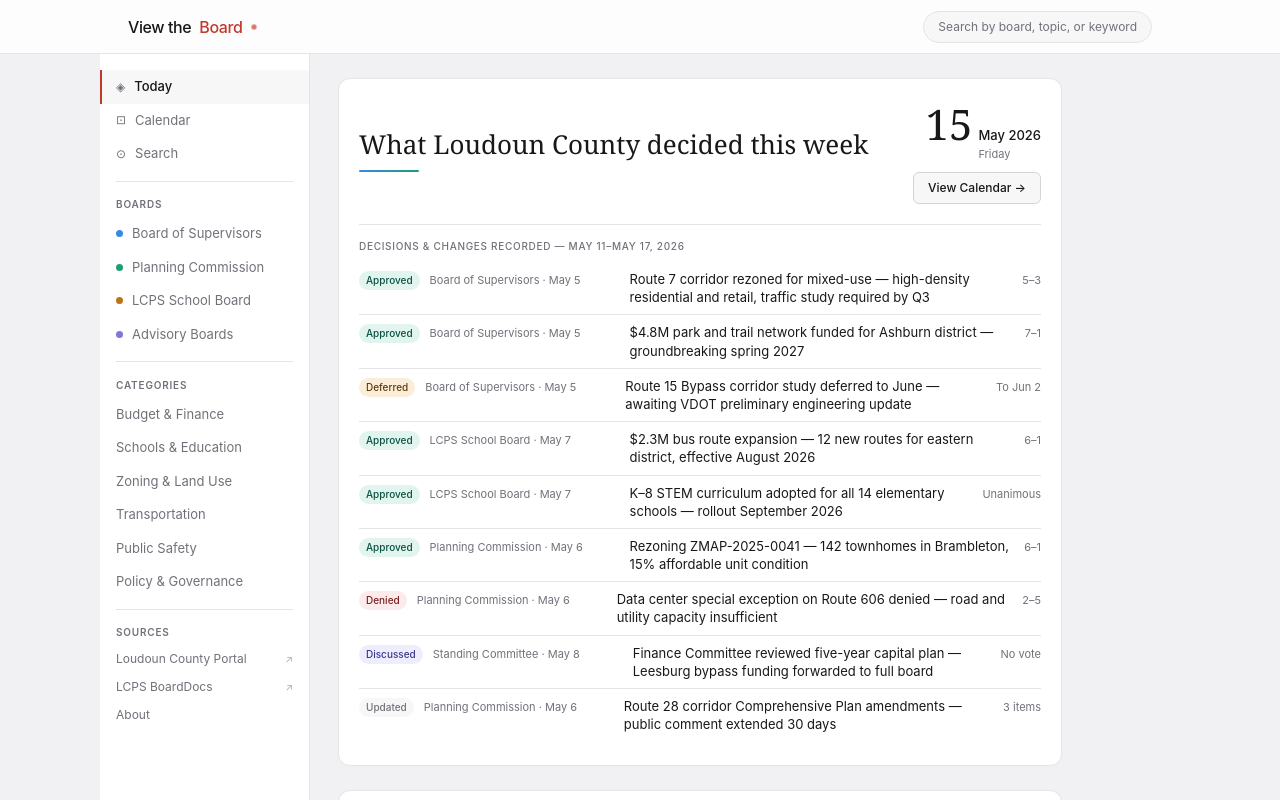
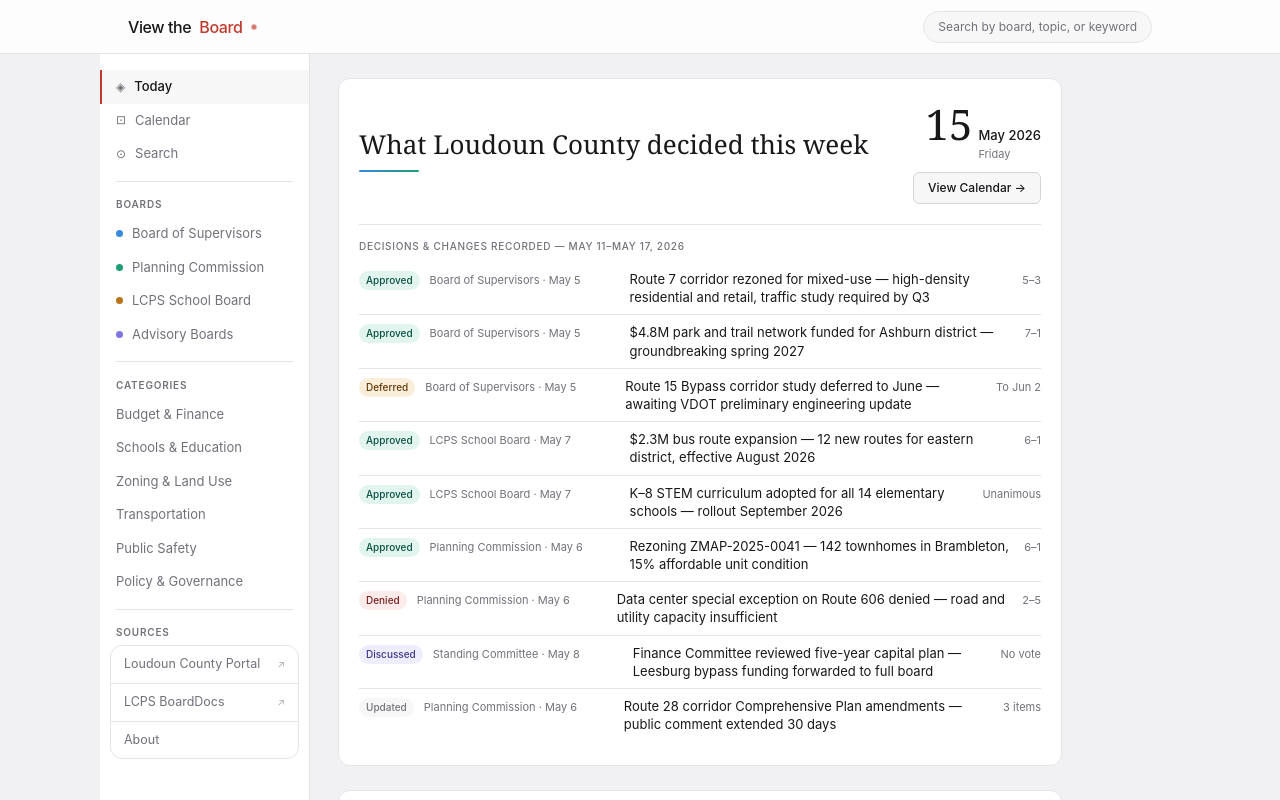
Before and after one commit to trynna-be-nerdy/vtb, a Next.js app in the folder frontend/: page / in a window 1280 px wide. Shown: the top 800 px of the page. Built offline with nearby package versions, Linux system fonts and the light colour scheme; no server answers; the database is empty.

Commit message:
feat(frontend): add layout.b0461e03f1dbb1c7.hot-update.js, layout.b7f...

```diff
--- a/frontend/app/globals.css
+++ b/frontend/app/globals.css
@@ -237,6 +237,42 @@ body {
   font-size: 10px;
   color: var(--color-text-secondary);
   opacity: 0.6;
+}
+
+/* Sources card — matches main page .section style */
+.sidebar-source-card {
+  margin: 0 10px;
+  border: 0.5px solid var(--color-border-tertiary);
+  border-radius: var(--border-radius-lg);
+  overflow: hidden;
+  background: var(--color-background-primary);
+}
+.sidebar-source-item {
+  display: flex;
+  align-items: center;
+  gap: 8px;
+  padding: 9px 13px;
+  font-size: 12.5px;
+  color: var(--color-text-secondary);
+  text-decoration: none;
+  border-bottom: 0.5px solid var(--color-border-tertiary);
+  transition: background 0.15s, color 0.15s, transform 0.18s;
+}
+.sidebar-source-item:last-child {
+  border-bottom: none;
+}
+.sidebar-source-item:hover {
+  background: var(--color-background-secondary);
+  color: var(--color-text-primary);
+  transform: translateX(2px);
+}
+.sidebar-source-item:active {
+  transform: scale(0.97);
+}
+.sidebar-source-item-active {
+  color: var(--color-text-primary);
+  font-weight: 500;
+  background: var(--color-background-secondary);
 }
 
 /* Hide sidebar + reset tagline offset on narrow screens */
--- a/frontend/components/Sidebar.tsx
+++ b/frontend/components/Sidebar.tsx
@@ -81,11 +81,12 @@ export function Sidebar() {
       {/* ── Sources ── */}
       <div className="sidebar-section">
         <div className="sidebar-section-label">Sources</div>
+        <div className="sidebar-source-card">
           {SOURCES.map(src => (
             <a
               key={src.href}
               href={src.href}
-            className={`sidebar-item sidebar-item-sm ${!src.external && pathname === src.href ? 'sidebar-item-active' : ''}`}
+              className={`sidebar-source-item ${!src.external && pathname === src.href ? 'sidebar-source-item-active' : ''}`}
               {...(src.external ? { target: '_blank', rel: 'noopener noreferrer' } : {})}
             >
               {src.label}
@@ -93,6 +94,7 @@ export function Sidebar() {
             </a>
           ))}
         </div>
+      </div>
     </aside>
   )
 }
```
Lines whose indentation alone changed are shown as unchanged.
